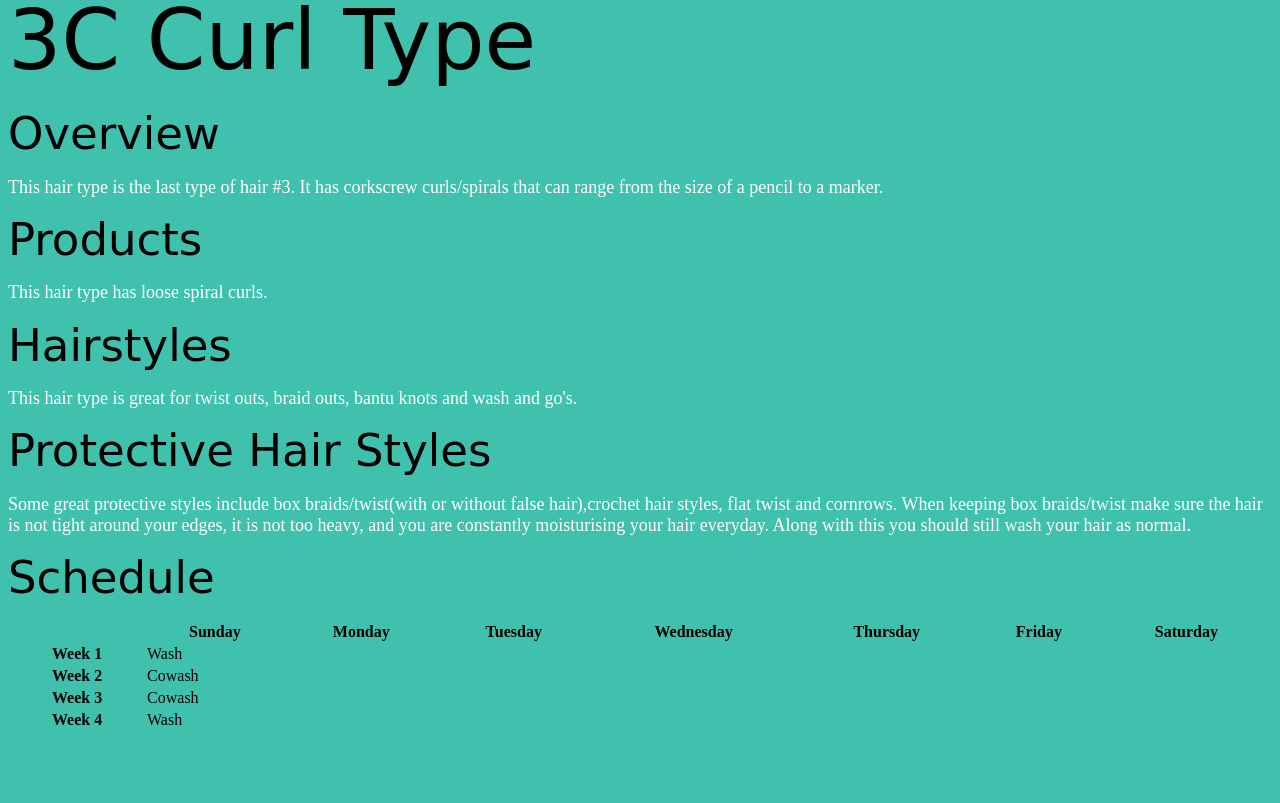
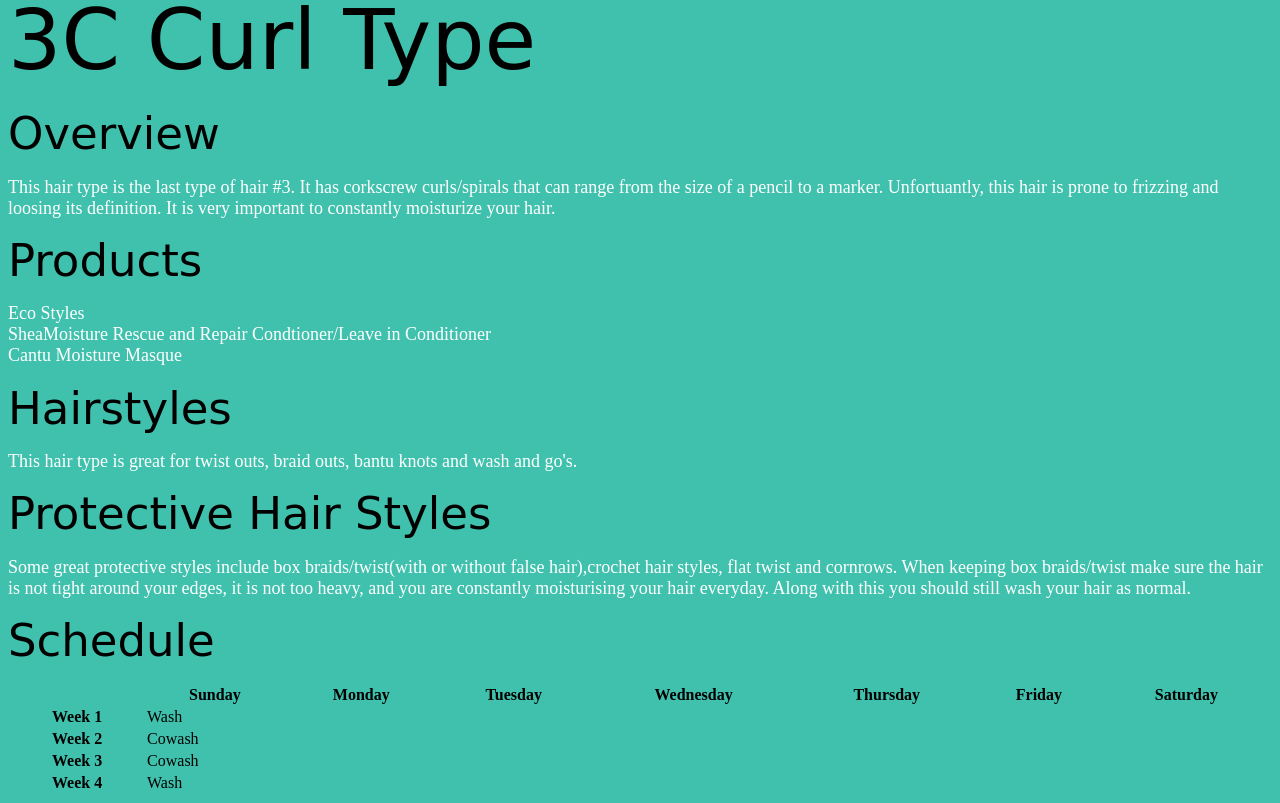
Before and after one commit to jhinton4/CurlyWorld.github.io, a Python web app: template curlyworld/template/3C.html in a window 1280 px wide. Before the commit the page ends 725 px from the top, so only its background shows below. Run offline with Jinja, Linux system fonts and the light colour scheme; the template is opened without the code that fills it, so the values that code supplies are empty.

Commit message:
added changes to 3 type styles

```diff
--- a/curlyworld/template/3A.html
+++ b/curlyworld/template/3A.html
@@ -7,8 +7,7 @@
     <h1>3A Curl Type</h1>
     <h2>Overview</h2>
       <p1>This is the first form of the hair type 3 curls.
-        These curls are known for their well defined loopy 'S' curls.
-        Unfortuantly, this hair is prone to frizzing and loosing its definition.</font></p>
+        These curls are known for their well defined loopy 'S' curls.</font></p>
     <h2>Products</h3>
       <p1>SheaMoisture Shampoo, Conditiioner, and Cowash <br>
         Moroccan Oil <br>
--- a/curlyworld/template/3C.html
+++ b/curlyworld/template/3C.html
@@ -6,9 +6,14 @@
   <body>
     <h1>3C Curl Type</h1>
     <h2>Overview</h2>
-      <p1>This hair type is the last type of hair #3. It has corkscrew curls/spirals that can range from the size of a pencil to a marker.</font></p>
+      <p1>This hair type is the last type of hair #3.
+        It has corkscrew curls/spirals that can range from the size of a pencil to a marker.
+        Unfortuantly, this hair is prone to frizzing and loosing its definition.
+         It is very important to constantly moisturize your hair. </font></p>
     <h2>Products</h3>
-      <p1>This hair type has loose spiral curls.</font></p>
+      <p1>Eco Styles<br>
+        SheaMoisture Rescue and Repair Condtioner/Leave in Conditioner<br>
+        Cantu Moisture Masque<br></font></p>
     <h2>Hairstyles</h4>
       <p1>This hair type is great for twist outs, braid outs, bantu knots and wash and go's.</font></p>
     <h2>Protective Hair Styles</h5>
```
Also changed, not shown: curlyworld/template/3B.html (+5 -2 lines).
